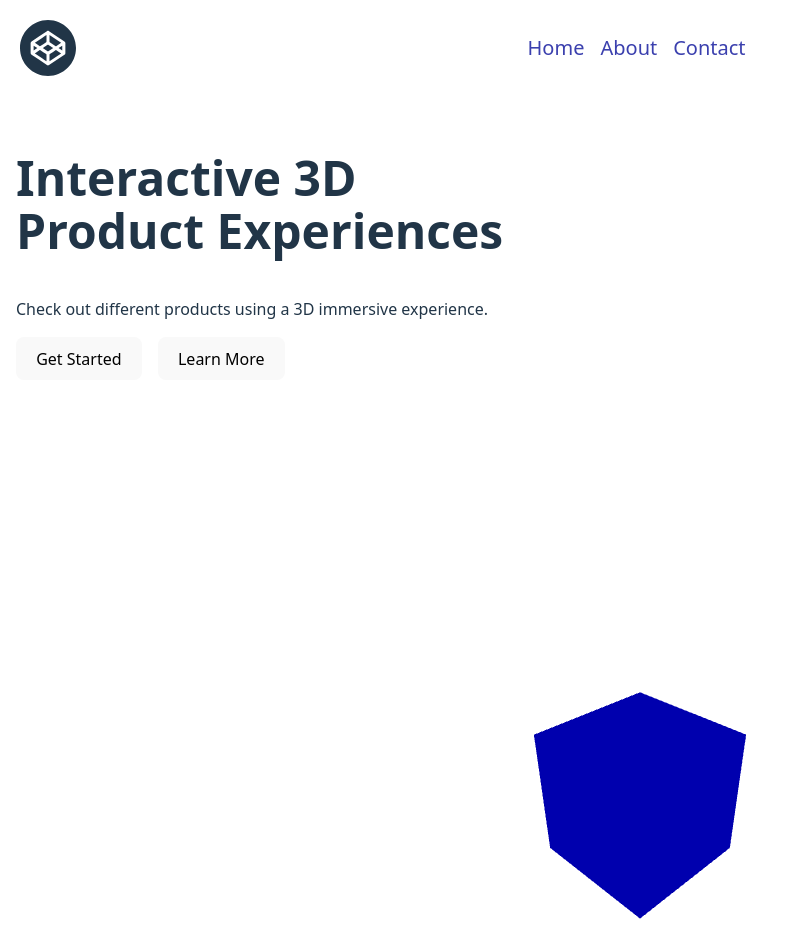
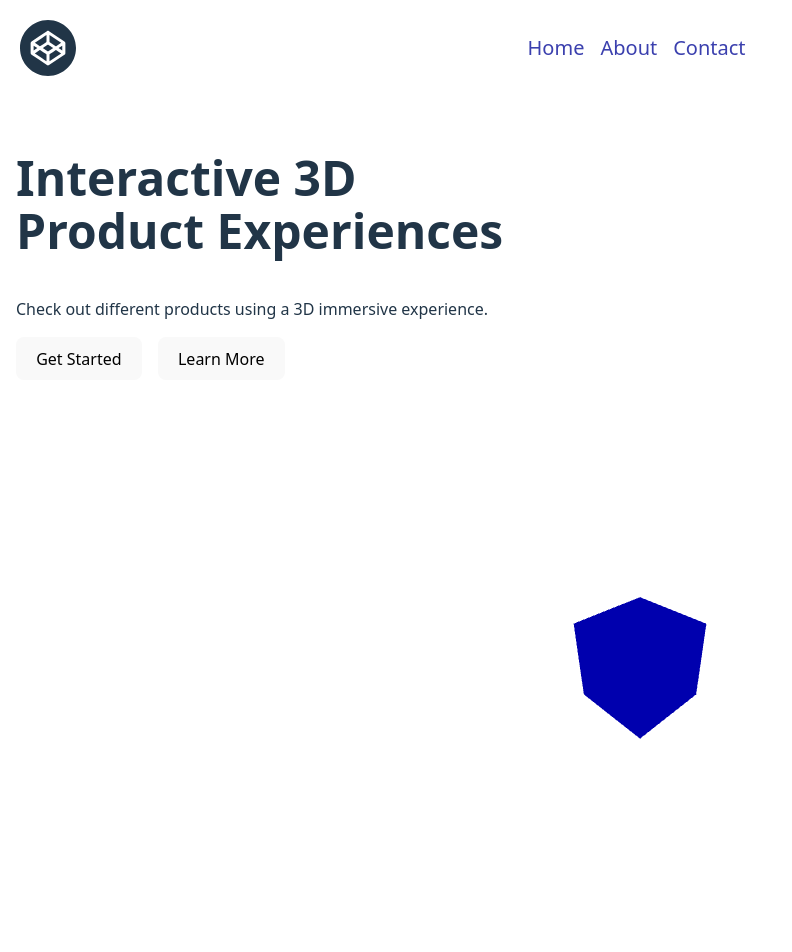
Before and after one commit to shehryarf67/Three.js-3D-Product-Configurator, a React (Vite) app: page / in a window 1280 px wide. Shown: the top 952 px of the page, without its empty margins (0-792 px from the left). After the commit the page ends 928 px from the top, so only its background shows below. Built offline with nearby package versions, Linux system fonts and the light colour scheme.

Commit message:
Moving 3D section inside hero section.

```diff
--- a/src/App.jsx
+++ b/src/App.jsx
@@ -2,6 +2,7 @@ import { Canvas } from "@react-three/fiber";
 import { OrbitControls, DragControls } from "@react-three/drei";
 import { useRef, useState } from "react";
 import { IoLogoCodepen } from "react-icons/io";
+import { Leva, useControls } from "leva";
 
 const Navbar = () => {
   return (
@@ -43,6 +44,21 @@ const Hero = () => {
 
       </div>
 
+      <div className="hero-3d">
+          <Canvas camera={{ position: [2, 2, 2], fov: 80 }}>
+            <ambientLight intensity={0.6} />
+            <directionalLight position={[5, 5, 5]} intensity={1} />
+            {/* <SceneLights /> */}
+            {/* <spotLight position={[10, 10, 10]} angle={0.15} penumbra={1} intensity={2} castShadow /> */}
+
+            <DragControls>
+              <Cube position={[0, 0, 0]} size={[1, 1, 1]} color="blue" />
+            </DragControls>
+
+            {/* <OrbitControls /> */}
+          </Canvas>
+        </div>
+
     </section>
   );
 };
@@ -75,21 +91,30 @@ const Cube = ({ position, size, color }) => {
   );
 };
 
+function SceneLights() {
+  const { intensity, x, y, z, color } = useControls("Light", {
+    intensity: { value: 1, min: 0, max: 5, step: 0.1 },
+    x: { value: 5, min: -10, max: 10, step: 0.1 },
+    y: { value: 5, min: -10, max: 10, step: 0.1 },
+    z: { value: 5, min: -10, max: 10, step: 0.1 },
+    color: "#ffffff",
+  });
+
+  return (
+    <directionalLight
+      intensity={intensity}
+      position={[x, y, z]}
+      color={color}
+    />
+  );
+}
+
 export default function App() {
   return (
     <div style={{ width: "100vw", height: "100vh" }}>
       <Navbar />
       <Hero />
-      <Canvas camera={{ position: [2, 2, 2], fov: 80 }}>
-        <ambientLight intensity={0.6} />
-        <directionalLight position={[5, 5, 5]} intensity={1} />
 
-        <DragControls>
-          <Cube position={[0, 0, 0]} size={[1, 1, 1]} color="blue" />
-        </DragControls>
-
-        {/* <OrbitControls /> */}
-      </Canvas>
     </div>
   );
 }
--- a/src/index.css
+++ b/src/index.css
@@ -7,7 +7,7 @@
 
   color-scheme: light dark;
   color: rgba(255, 255, 255, 0.87);
-  background-color: rgba(255, 255, 255, 0.712);
+  background-color: rgba(248, 250, 248, 0.721);
 
   font-synthesis: none;
   text-rendering: optimizeLegibility;
@@ -43,10 +43,9 @@ ul {
 
 .hero {
   display: flex;
-  align-items: center;
   justify-content: space-between;
-
-  min-height: 5vh;
+  flex-direction: column;
+  min-height: 100vh;
   padding: 1rem;
 }
 
@@ -70,6 +69,8 @@ ul {
 .hero-3d {
   width: 50%;
   height: 500px;
+  margin: 0 auto;
+  display: flex;
 }
 
 body {
```
